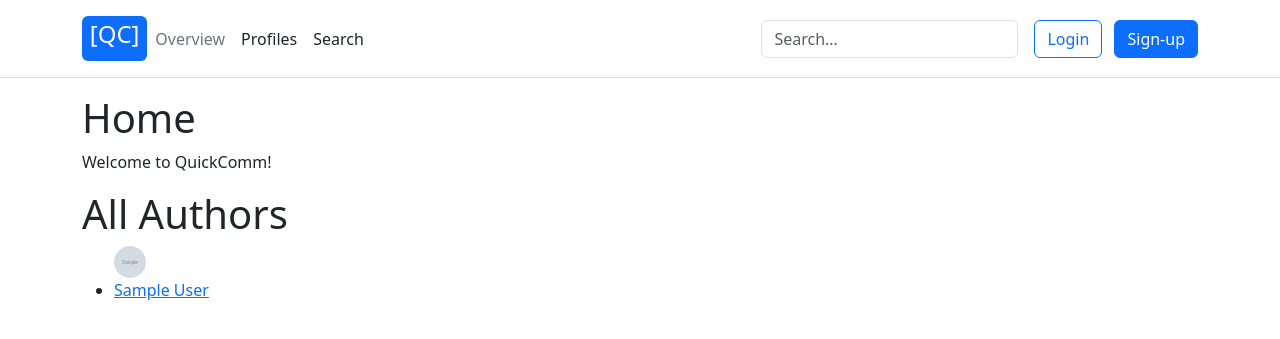
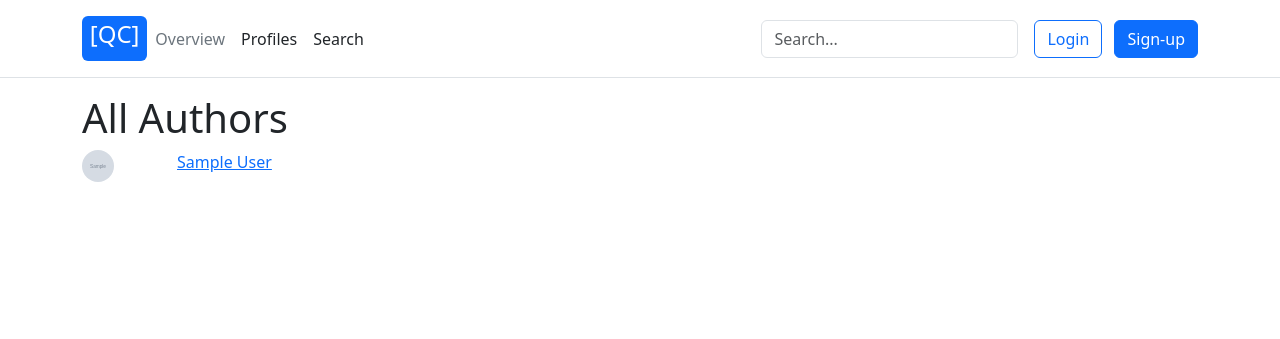
Before and after one commit to HyperTexts/QuickComm, a Django app: page /authors/ in a window 1280 px wide. Shown: the top 339 px of the page. Run offline with Django 4.2, Linux system fonts and the light colour scheme; tables that the repository leaves empty hold one stand-in row (values such as "Sample post"); grey boxes marked "Sample" are stand-in pictures; some libraries are stand-ins or nearby versions.

Commit message:
minor UI fixes

```diff
--- a/quickcomm/templates/quickcomm/authors.html
+++ b/quickcomm/templates/quickcomm/authors.html
@@ -1,18 +1,23 @@
 {% extends 'base.html' %}
 
 {% block content %}
-    <h1>Home</h1>
-    <p>Welcome to QuickComm!</p>
-
     <h1>All Authors</h1>
-    <ul>
+    {% comment %} <div class="container" {% endcomment %}
         {% for author in authors %}
-            {% if not author.profile_image %}
-                <img src="https://avatars.githubusercontent.com/u/57137?v=4" width="32" height="32" class="rounded-circle">
-            {% else %}
-                <img src={{ author.profile_image }} width="32" height="32" class="rounded-circle">
-            {% endif %}
-            <li><a href = "{% url 'view_profile' author.id %}">{{ author.display_name }}</a></li>
+            <div class ="row">
+                {% if not author.profile_image %}
+                    <div class="col">
+                        <img src="https://avatars.githubusercontent.com/u/57137?v=4" width="32" height="32" class="rounded-circle">
+                    </div>
+                {% else %}
+                    <div class="col-1">
+                        <img src={{ author.profile_image }} width="32" height="32" class="rounded-circle">
+                    </div>
+                {% endif %}
+                <div class="col">
+                    <a href = "{% url 'view_profile' author.id %}">{{ author.display_name }}</a></li>
+                </div>
+            </div>
         {% endfor %}
-    </ul>
+    {% comment %} </div> {% endcomment %}
 {% endblock %}
```
Also changed, not shown: quickcomm/templates/quickcomm/profile.html (+6 -6 lines).
